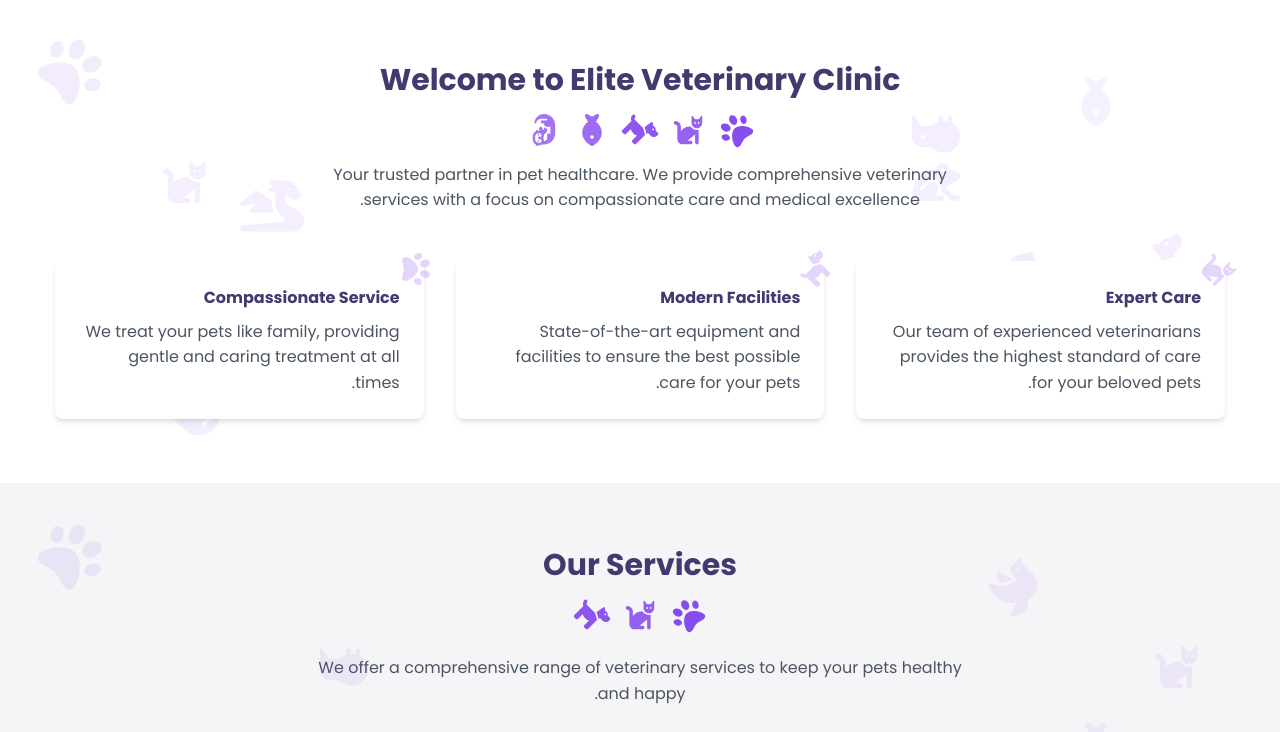
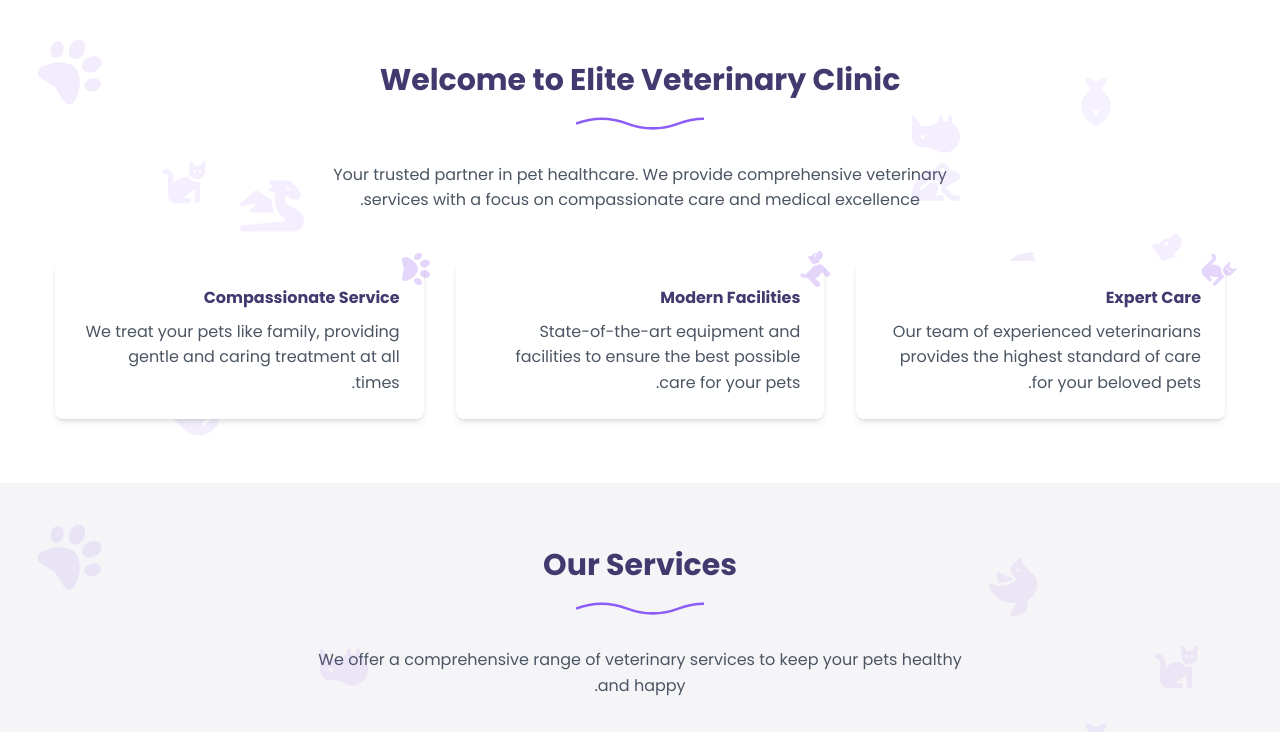
Before and after one commit to ahmed-said-dev/EliteProject, a Next.js app in the folder elite-frontend/: page / in a window 1280 px wide. Shown: the part 722-1454 px from the top of the page. Built offline with nearby package versions, Linux system fonts and the light colour scheme.

Commit message:
`Replace animal icons with wavy dividers in various components`

```diff
--- a/elite-frontend/src/components/Contact.tsx
+++ b/elite-frontend/src/components/Contact.tsx
@@ -13,16 +13,12 @@ const Contact = () => {
         {/* Content */}
         <div className="relative z-10">
           <h2 className="text-yellow-400 text-3xl font-bold mb-3">CONTACT US!</h2>
-
-          {/* Animal icons */}
-          <div className="flex items-center gap-4 mb-6">
-            <FontAwesomeIcon icon={faPaw} style={{ height: '2em', width: '2em' }} className="text-white transform -rotate-45 opacity-90" />
-            <FontAwesomeIcon icon={faCat} style={{ height: '2em', width: '2em' }} className="text-white opacity-80" />
-            <FontAwesomeIcon icon={faDog} style={{ height: '2em', width: '2em' }} className="text-white transform rotate-45 opacity-70" />
-            <FontAwesomeIcon icon={faFish} style={{ height: '2em', width: '2em' }} className="text-white transform rotate-90 opacity-85" />
-            <FontAwesomeIcon icon={faOtter} style={{ height: '2em', width: '2em' }} className="text-white transform -rotate-90 opacity-75" />
+          {/* Wavy divider */}
+          <div className="w-32 h-6 mx-auto relative mb-6">
+            <svg viewBox="0 0 200 30" className="w-full">
+              <path d="M0,15 Q40,0 80,15 Q120,30 160,15 Q200,0 240,15" stroke="#FFD700" fill="none" strokeWidth="4"/>
+            </svg>
           </div>
-
           <div className="grid grid-cols-1 md:grid-cols-2 gap-8">
             <div className="text-white">
               <div className="mb-8 relative">
--- a/elite-frontend/src/components/Introduction.tsx
+++ b/elite-frontend/src/components/Introduction.tsx
@@ -51,12 +51,11 @@ const Introduction = () => {
       <div className="container mx-auto px-4">
         <div className="text-center mb-12">
           <h2 className="text-3xl font-bold text-[#44396F] mb-4">Welcome to Elite Veterinary Clinic</h2>
-          <div className="flex justify-center items-center gap-4">
-            <FontAwesomeIcon icon={faPaw} style={{ height: '2em', width: '2em' }} className="text-purple-600 transform -rotate-45 opacity-90" />
-            <FontAwesomeIcon icon={faCat} style={{ height: '2em', width: '2em' }} className="text-purple-600 opacity-80" />
-            <FontAwesomeIcon icon={faDog} style={{ height: '2em', width: '2em' }} className="text-purple-600 transform rotate-45 opacity-85" />
-            <FontAwesomeIcon icon={faFish} style={{ height: '2em', width: '2em' }} className="text-purple-600 transform rotate-90 opacity-75" />
-            <FontAwesomeIcon icon={faOtter} style={{ height: '2em', width: '2em' }} className="text-purple-600 transform -rotate-90 opacity-70" />
+          {/* Wavy divider */}
+          <div className="w-32 h-6 mx-auto relative mb-6">
+            <svg viewBox="0 0 200 30" className="w-full">
+              <path d="M0,15 Q40,0 80,15 Q120,30 160,15 Q200,0 240,15" stroke="#8B5CF6" fill="none" strokeWidth="4"/>
+            </svg>
           </div>
           <p className="text-gray-600 mt-4 max-w-2xl mx-auto">
             Your trusted partner in pet healthcare. We provide comprehensive veterinary services with a focus on compassionate care and medical excellence.
--- a/elite-frontend/src/components/Partners.tsx
+++ b/elite-frontend/src/components/Partners.tsx
@@ -55,10 +55,11 @@ const Partners = () => {
       <div className="container mx-auto px-4">
         <div className="text-center mb-12">
           <h2 className="text-3xl font-bold text-[#44396F] mb-4">Our Partners</h2>
-          <div className="flex justify-center items-center gap-4 mb-6">
-            <FontAwesomeIcon icon={faPaw} style={{ height: '2em', width: '2em' }} className="text-purple-600 transform -rotate-45 opacity-90" />
-            <FontAwesomeIcon icon={faCat} style={{ height: '2em', width: '2em' }} className="text-purple-600 opacity-80" />
-            <FontAwesomeIcon icon={faDog} style={{ height: '2em', width: '2em' }} className="text-purple-600 transform rotate-45 opacity-85" />
+          {/* Wavy divider */}
+          <div className="w-32 h-6 mx-auto relative mb-6">
+            <svg viewBox="0 0 200 30" className="w-full">
+              <path d="M0,15 Q40,0 80,15 Q120,30 160,15 Q200,0 240,15" stroke="#8B5CF6" fill="none" strokeWidth="4"/>
+            </svg>
           </div>
           <p className="text-gray-600 max-w-2xl mx-auto">
             We collaborate with leading brands and organizations to provide the best care for your pets.
--- a/elite-frontend/src/components/Services.tsx
+++ b/elite-frontend/src/components/Services.tsx
@@ -58,10 +58,11 @@ const Services = () => {
       <div className="container mx-auto px-4">
         <div className="text-center mb-12">
           <h2 className="text-3xl font-bold text-[#44396F] mb-4">Our Services</h2>
-          <div className="flex justify-center items-center gap-4 mb-6">
-            <FontAwesomeIcon icon={faPaw} style={{ height: '2em', width: '2em' }} className="text-purple-600 transform -rotate-45 opacity-90" />
-            <FontAwesomeIcon icon={faCat} style={{ height: '2em', width: '2em' }} className="text-purple-600 opacity-80" />
-            <FontAwesomeIcon icon={faDog} style={{ height: '2em', width: '2em' }} className="text-purple-600 transform rotate-45 opacity-85" />
+          {/* Wavy divider */}
+          <div className="w-32 h-6 mx-auto relative mb-6">
+            <svg viewBox="0 0 200 30" className="w-full">
+              <path d="M0,15 Q40,0 80,15 Q120,30 160,15 Q200,0 240,15" stroke="#8B5CF6" fill="none" strokeWidth="4"/>
+            </svg>
           </div>
           <p className="text-gray-600 max-w-2xl mx-auto">
             We offer a comprehensive range of veterinary services to keep your pets healthy and happy.
```
